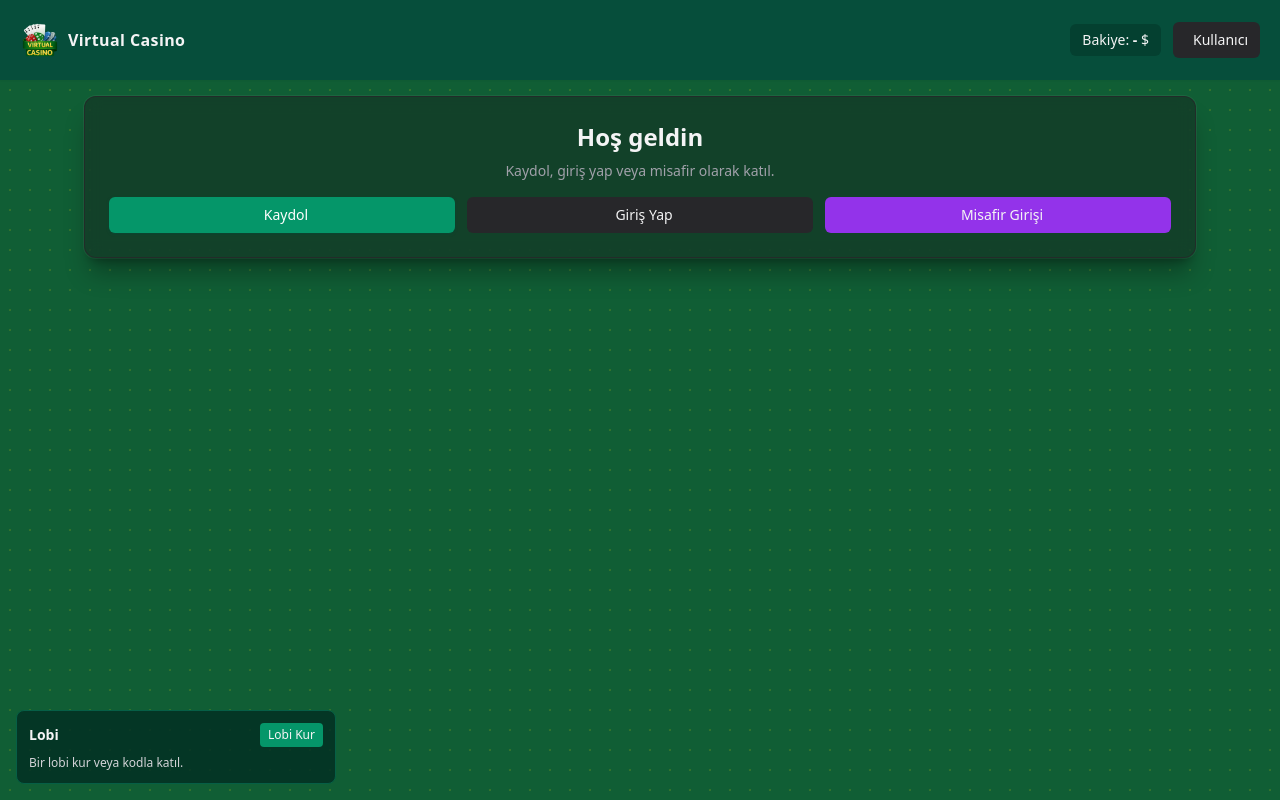
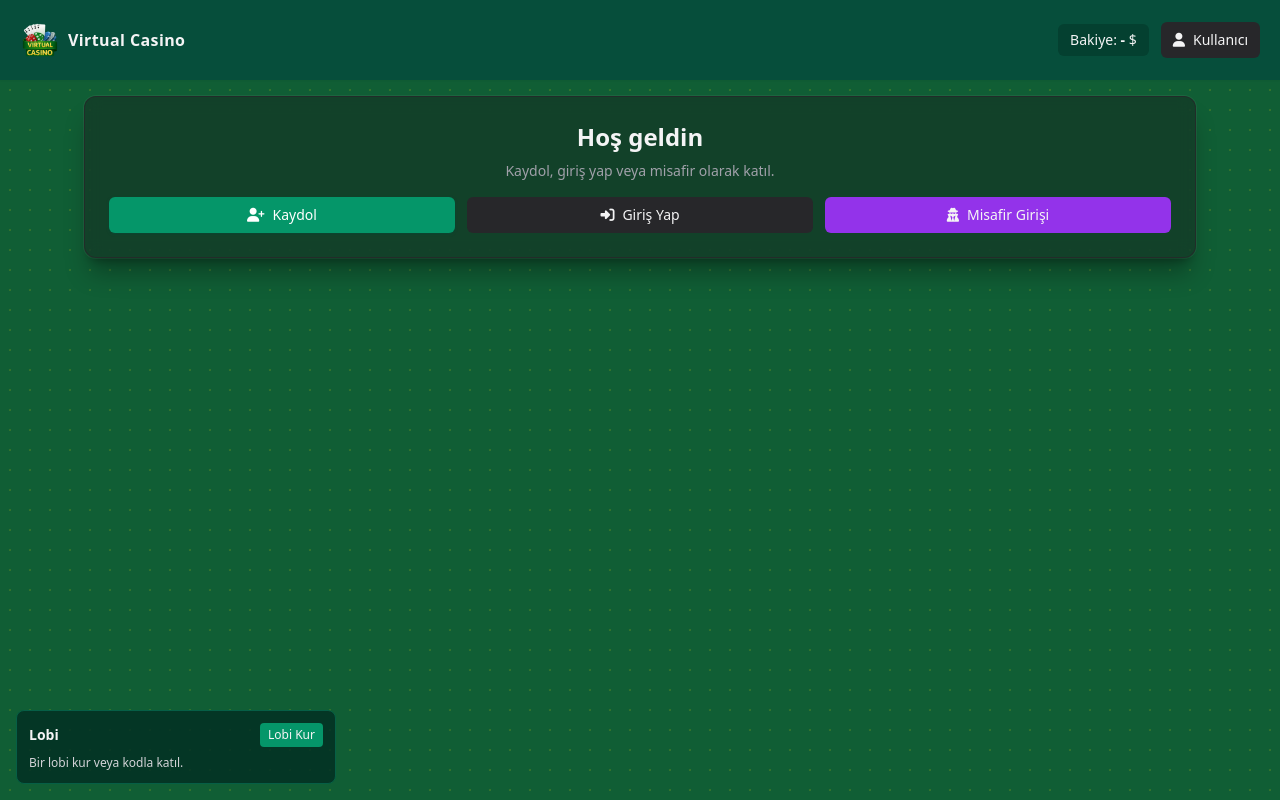
Before and after one commit to Ll0ris/Casino, a Next.js app: page / in a window 1280 px wide. Built offline with nearby package versions, Linux system fonts and the light colour scheme.

Commit message:
fix: remove SRI from Font Awesome link to resolve integrity mismatch on CDN

```diff
--- a/app/layout.tsx
+++ b/app/layout.tsx
@@ -11,13 +11,7 @@
   return (
     <html lang="tr">
       <head>
-        <link
-          rel="stylesheet"
-          href="https://cdnjs.cloudflare.com/ajax/libs/font-awesome/6.5.2/css/all.min.css"
-          integrity="sha512-SnH5WK+bZxgPHs44uWIX+LLJAJ9/2PkfK2BEm90M8fX4YQF5GZCqCWDV5jIYwPp2YtZQm4H8Y2Yx04Ec+oZ6VA=="
-          crossOrigin="anonymous"
-          referrerPolicy="no-referrer"
-        />
+        <link rel="stylesheet" href="https://cdnjs.cloudflare.com/ajax/libs/font-awesome/6.5.2/css/all.min.css" />
       </head>
       <body suppressHydrationWarning className="min-h-dvh text-zinc-100 antialiased">
         <SiteHeader />
```
